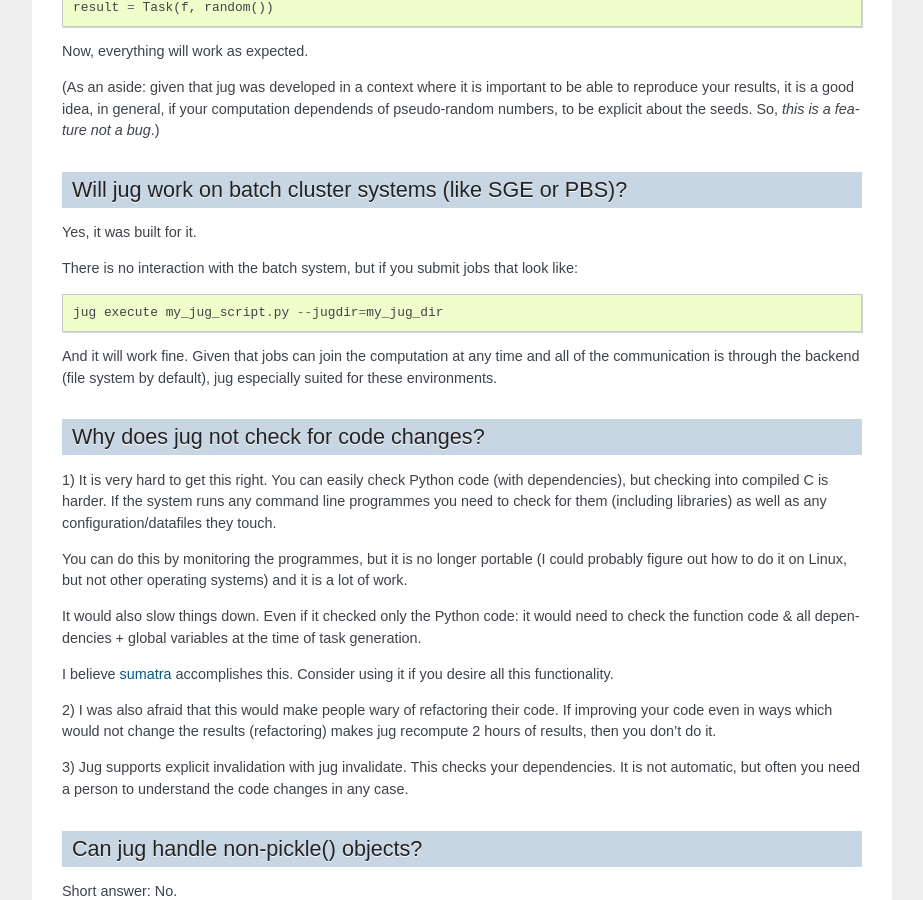
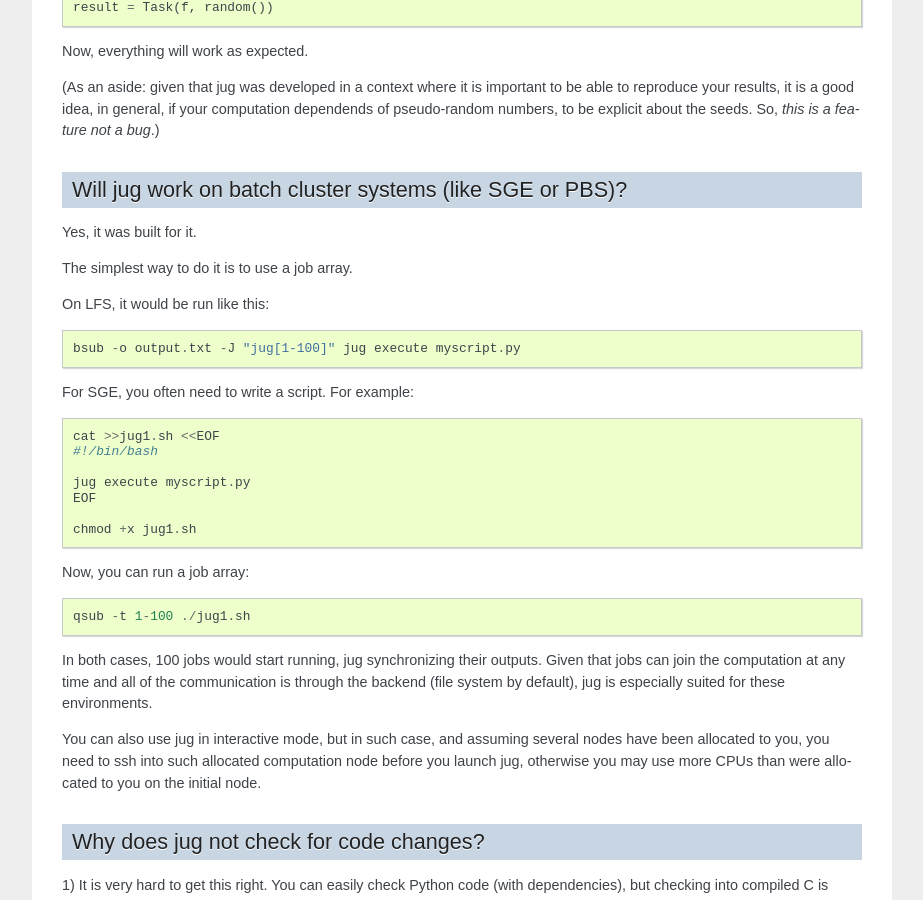
Before and after one commit to luispedro/jug, a Sphinx documentation site: the page built from docs/source/faq.rst, in a window 1280 px wide and 900 px high, scrolled down 774 px. Shown: the whole window, without its empty margins (198-1121 px from the left). Built offline with Sphinx 7.4.7, drawn with Linux system fonts in a browser that asks for light colours; formulas are drawn with MathJax 3; the version number could not be read and is left out.

Commit message:
PBS system description

```diff
--- a/docs/source/faq.rst
+++ b/docs/source/faq.rst
@@ -56,14 +56,37 @@ Will jug work on batch cluster systems (like SGE or PBS)?
 
 Yes, it was built for it.
 
-There is no interaction with the batch system, but if you submit jobs that look
-like::
+The simplest way to do it is to use a job array.
 
-    jug execute my_jug_script.py --jugdir=my_jug_dir
+On LFS, it would be run like this::
 
-And it will work fine. Given that jobs can join the computation at any time and
-all of the communication is through the backend (file system by default), jug
-especially suited for these environments.
+  bsub -o output.txt -J "jug[1-100]" jug execute myscript.py
+
+
+For SGE, you often need to write a script. For example::
+
+  cat >>jug1.sh <<EOF
+  #!/bin/bash
+
+  jug execute myscript.py
+  EOF
+
+  chmod +x jug1.sh
+
+Now, you can run a job array::
+
+  qsub -t 1-100 ./jug1.sh
+
+In both cases, 100 jobs would start running, jug synchronizing their
+outputs. Given that jobs can join the computation at any time and
+all of the communication is through the backend (file system by
+default), jug is especially suited for these environments.
+
+You can also use jug in interactive mode, but in such case, and
+assuming several nodes have been allocated to you, you need to ssh
+into such allocated computation node before you launch jug, otherwise
+you may use more CPUs than were allocated to you on the initial node.
+
 
 Why does jug not check for code changes?
 ----------------------------------------
```
